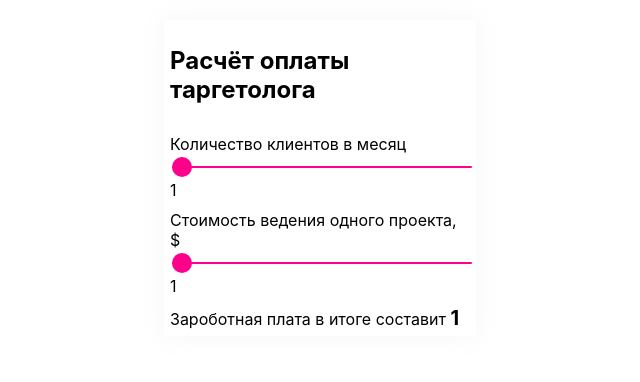
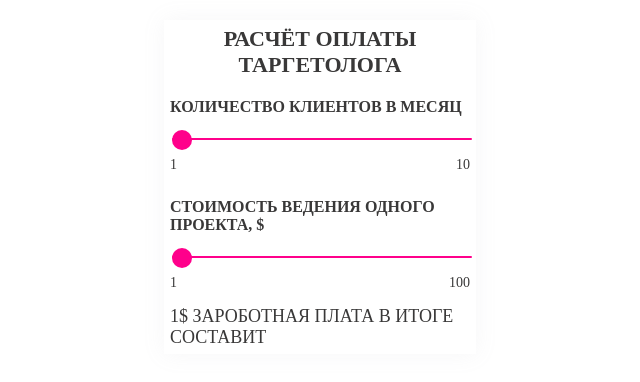
Before and after one commit to AntonFartovii/form-calculator, a plain HTML site: page index.html in a window 1280 px wide. Shown: the whole page, without its empty margins (320-960 px from the left). Drawn offline with Linux system fonts and the light colour scheme.

Commit message:
fix styles

```diff
--- a/index.html
+++ b/index.html
@@ -4,38 +4,63 @@
     <meta charset="UTF-8">
     <title>Калькулятор</title>
     <style>
+        .container * {
+            width: inherit;
+        }
+
         .container {
             display: flex;
             flex-direction: column;
             gap: 10px;
             width: 300px;
             margin: 20px auto;
-            font-family: 'Inter';
+            text-transform: uppercase;
+            font-family: 'Inter,  sans-serif';
             padding: 6px;
-            -webkit-box-shadow: 0px 0px 21px 0px rgba(164, 170, 176, 0.1);
-            -moz-box-shadow: 0px 0px 21px 0px rgba(164, 170, 176, 0.1);
-            box-shadow: 0px 0px 21px 0px rgba(164, 170, 176, 0.1);
+            -webkit-box-shadow: 0 0 21px 0 rgba(164, 170, 176, 0.1);
+            -moz-box-shadow: 0 0 21px 0 rgba(164, 170, 176, 0.1);
+            box-shadow: 0 0 21px 0 rgba(164, 170, 176, 0.1);
+            color: #393838;
         }
 
-        .container * {
-            width: inherit;
+        .h2 {
+            text-align: center;
+            font-size: 22px;
+            font-weight: 700;
         }
 
-        #result {
-            font-size: 20px;
-            font-weight: bold;
-            text-align: center;
+        .label {
+            font-weight: 600;
+            font-size: 16px;
+            padding: 10px 0;
         }
+
+        .range-box {
+            display: flex;
+            justify-content: space-between;
+        }
+
+        .range-box span {
+            width: min-content;
+            font-weight: 500;
+            font-size: 14px;
+            padding: 5px 0;
+        }
+
+        .result {
+            font-weight: 500;
+            font-size: 18px;
+        }
+
         input[type=range] {
             -webkit-appearance: none;
             appearance: none;
-            height: 2px; /* Высота полосы */
+            height: 2px;
             border-radius: 5px;
             background: #FF008B;
-            outline: none; /* Убираем outline при фокусе */
+            outline: none;
         }
 
-        /* Стили для активной части полосы */
         input[type="range"]::-webkit-slider-runnable-track {
             -webkit-appearance: none;
             height: 5px;
@@ -51,24 +76,24 @@
             border-radius: 50%;
             background: #FF008B;
             cursor: pointer;
-            margin-top: -7px; /* Центрирование ползунка по вертикали */
+            margin-top: -7px;
         }
     </style>
 </head>
 <body>
 
 <div class="container">
-    <h2>Расчёт оплаты таргетолога</h2>
-    <label for="slider1">Количество клиентов в месяц</label>
+    <span class="h2">Расчёт оплаты таргетолога</span>
+    <label class="label" for="slider1">Количество клиентов в месяц</label>
     <input type="range" id="slider1" min="1" max="10" value="1">
-    <span id="value1">1</span>
+    <div class="range-box"><span>1</span><span>10</span></div>
 
-    <label for="slider2">Стоимость ведения одного проекта, $</label>
-    <input type="range" id="slider2" min="1" max="1000" value="1">
-    <span id="value2">1</span>
+    <label class="label" for="slider2">Стоимость ведения одного проекта, $</label>
+    <input type="range" id="slider2" min="1" max="1000" value="1" >
+    <div class="range-box"><span>1</span><span>100</span></div>
 
 
-    <div>Зароботная плата в итоге составит <span id="result">1</span></div>
+    <div class="result"><span id="result">1</span>$ Зароботная плата в итоге составит</div>
 </div>
 
 
```
